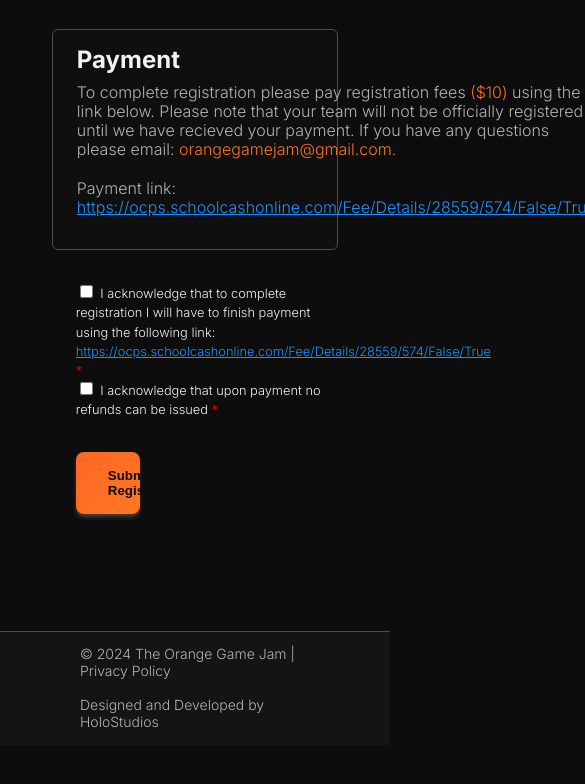
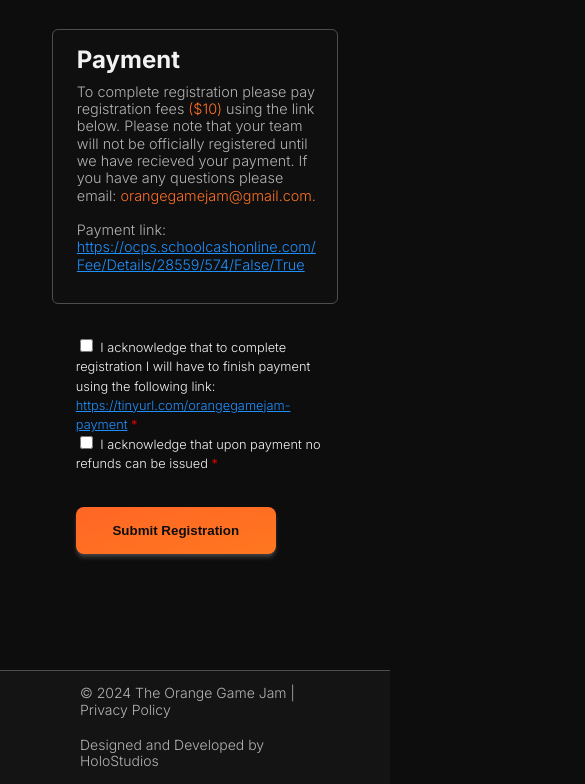
Before and after one commit to orangegamejam/orangegamejam.github.io, a plain HTML site: page registration.html in a window 390 px wide. Shown: the part 2029-2813 px from the top of the page, 585 px wide, since content can reach past the window. Before the commit the page ends 2774 px from the top, so only its background shows below. Drawn offline with Linux system fonts and the light colour scheme.

Commit message:
Fixed text sizing on registration form

```diff
--- a/registration.html
+++ b/registration.html
@@ -274,7 +274,7 @@
                     <div class="checkbox-section">
                         <div class="checkbox-field">
                             <input type="checkbox" id="terms" name="payment_terms" required>
-                            <label for="payment_terms">I acknowledge that to complete registration I will have to finish payment using the following link: <a href="https://ocps.schoolcashonline.com/Fee/Details/28559/574/False/True"><span class="link">https://ocps.schoolcashonline.com/Fee/Details/28559/574/False/True</span></a> <span class="red">*</span></label>
+                            <label for="payment_terms">I acknowledge that to complete registration I will have to finish payment using the following link: <a href="https://tinyurl.com/orangegamejam-payment"><span class="link">https://tinyurl.com/orangegamejam-payment</span></a> <span class="red">*</span></label>
                         </div>
 
                         <div class="checkbox-field">
--- a/static/css/registration.css
+++ b/static/css/registration.css
@@ -1,3 +1,30 @@
+@media (max-width: 600px) {
+  .registration-wrapper {
+    padding-left: 5%;
+    padding-right: 5%;
+  }
+
+  #registration-card,
+  .final {
+    padding: 1rem;
+  }
+
+  .registration-header-text {
+    font-size: 1.25rem;
+  }
+
+  .payment-text {
+    font-size: 0.9rem;
+    word-wrap: break-word;
+    overflow-wrap: anywhere;
+  }
+
+  #registration-submit-btn {
+    width: 100%;
+    padding: 0.75rem;
+  }
+}
+
 .registration-wrapper {
     position: relative;
     margin-top: 2.5rem;
@@ -102,6 +129,7 @@ label:has(+ textarea[required])::after {
     margin-top: 1rem;
     padding: 1rem 2rem;
     width: 20%;
+    min-width: 200px;
 }
 
 .red {
```
